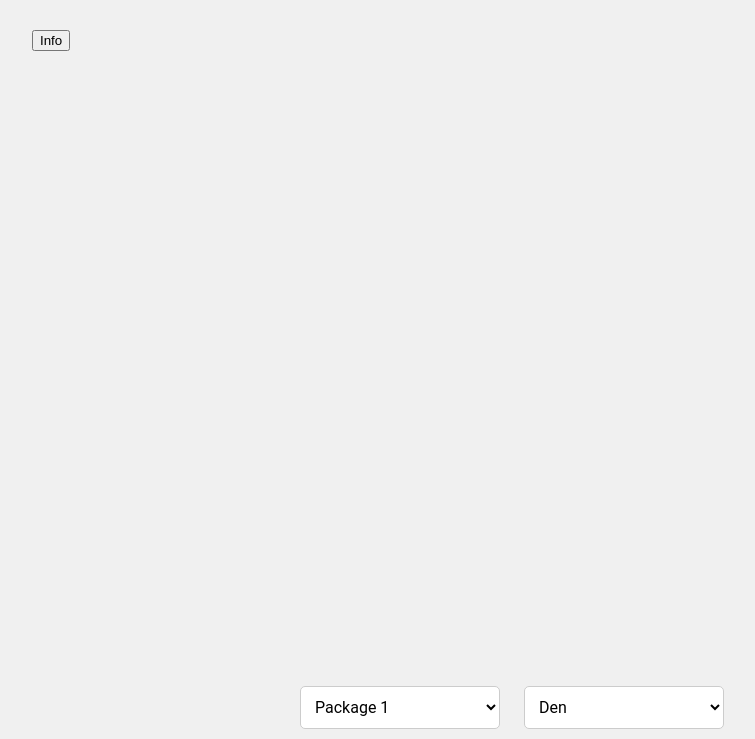
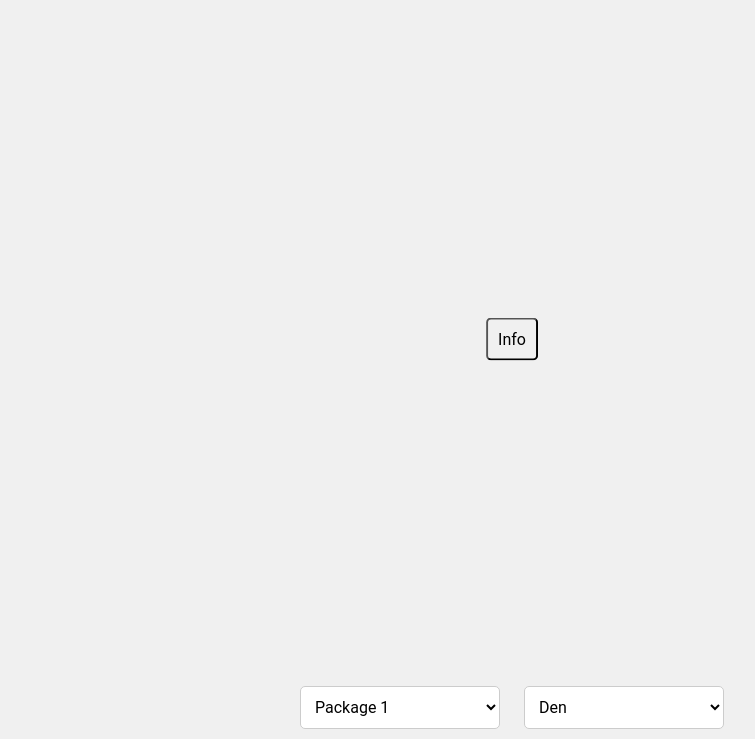
Before and after one commit to JoeyChan1388/Muse-AR, a plain HTML site: page index.html in a window 1280 px wide. Shown: the part 61-800 px from the top of the page, without its empty margins (128-883 px from the left). Drawn offline with Linux system fonts and the light colour scheme; some packages are replaced by stand-ins of ours; a script that the page names is missing.

Commit message:
AR button styling attempt 1

```diff
--- a/index.css
+++ b/index.css
@@ -22,9 +22,26 @@ model-viewer{
     width: 75%;
 }
 
-model-viewer[ar-status="not-presenting"] > button {
+model-viewer[ar-status="not-presenting"] > #clickme {
     display: none;
   }
+
+  model-viewer[ar-status=" session-started"] > #clickme
+  { display: block;
+}
+
+#clickme {
+    position: absolute;
+    top: 50%;
+    left: 50%;
+    transform: translate(-50%, -50%);
+    background-color: #f0f0f0;
+    padding: 10px;
+    border-radius: 5px;
+    font-size: 16px;
+    font-family: 'Roboto', sans-serif;
+    cursor: pointer;
+}
 
 select {
     padding: 10px;
--- a/index.html
+++ b/index.html
@@ -37,7 +37,7 @@
         xr-environment
         tabindex="-1"
       >
-        <button id="infoButton">Info</button>
+        <button id="clickme">Info</button>
       </model-viewer>
 
       <div>
```
